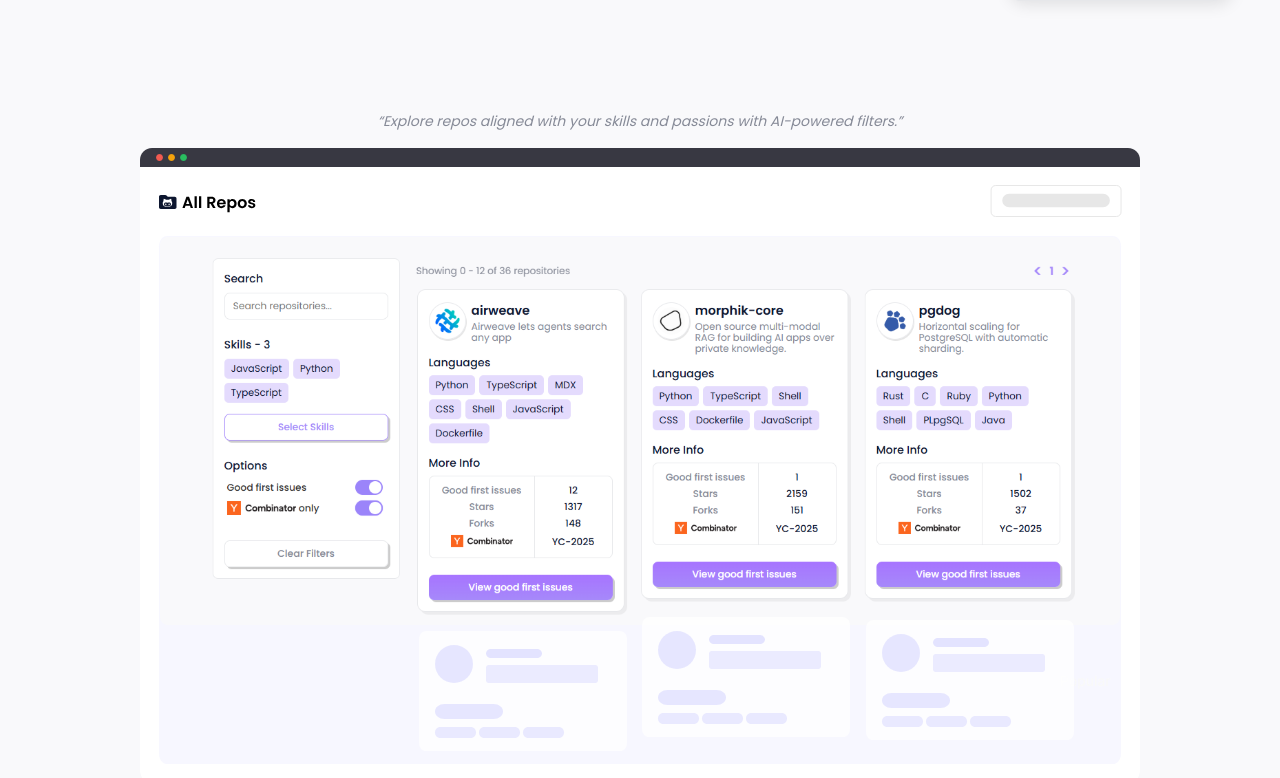
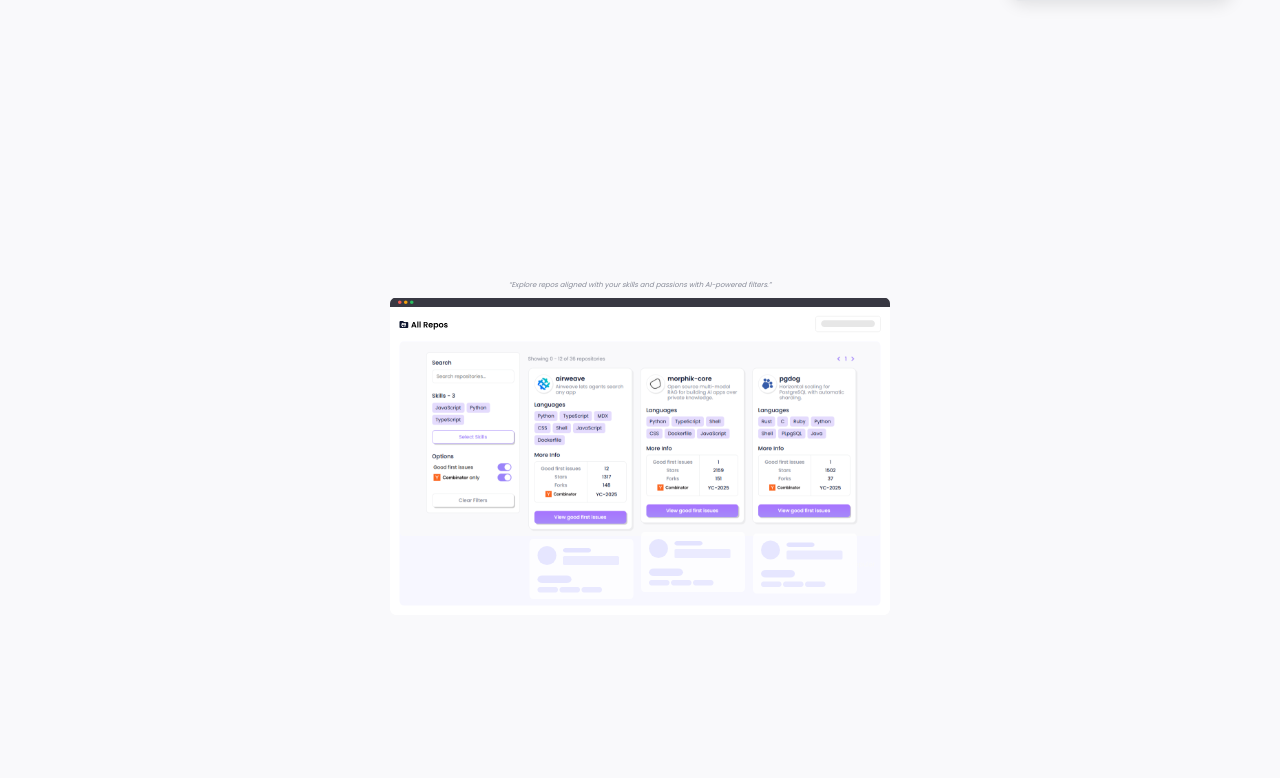
Before and after one commit to skygig/devfound, a Next.js app: page / in a window 1280 px wide. Shown: the part 622-1400 px from the top of the page. Built offline with nearby package versions, Linux system fonts and the light colour scheme; no server answers.

Commit message:
landing: add animation w/ framer-motion

```diff
--- a/package.json
+++ b/package.json
@@ -13,6 +13,7 @@
     "@prisma/client": "^6.8.2",
     "@reduxjs/toolkit": "^2.8.2",
     "@vercel/analytics": "^1.5.0",
+    "framer-motion": "^12.15.0",
     "next": "15.3.2",
     "next-auth": "^4.24.11",
     "openai": "^4.103.0",
--- a/src/app/page.tsx
+++ b/src/app/page.tsx
@@ -2,6 +2,8 @@
 
 import Image from "next/image";
 import { signIn, useSession } from "next-auth/react";
+import { motion, useTransform } from "framer-motion";
+import { useScroll } from "framer-motion";
 
 import Dashboard from "@/components/Dashboard";
 import Features from "@/components/Features";
@@ -13,6 +15,12 @@ import repoView from "@/assets/svgs/overview.svg";
 
 export default function Home() {
   const { data: session } = useSession();
+  const { scrollYProgress } = useScroll();
+  const scaleProgress = useTransform(
+    scrollYProgress,
+    [0, 0.5, 0.8],
+    [1, 1, 0.5]
+  );
 
   if (session) return <Dashboard />;
 
@@ -20,17 +28,33 @@ export default function Home() {
     <div className={styles.page}>
       <div className={styles.heroContainer}>
         <div className={styles.hero}>
-          <div className={styles.pop1}>
+          <motion.div
+            initial={{ opacity: 0 }}
+            transition={{ duration: 0.5 }}
+            whileInView={{ opacity: 1 }}
+            className={styles.pop1}
+          >
             <Image src={aiStar} alt="Ai" />
             <p>AI-Powered Matching</p>
-          </div>
+          </motion.div>
 
-          <div className={styles.heroTop}>
+          <motion.div
+            initial={{ opacity: 0, y: -10 }}
+            transition={{ duration: 0.5 }}
+            whileInView={{ opacity: 1, y: 0 }}
+            className={styles.heroTop}
+          >
             <div></div>
             <p>Built for Open Source</p>
-          </div>
+          </motion.div>
 
-          <div className={styles.header}>
+          <motion.div
+            initial={{ opacity: 0, scale: 0.9 }}
+            transition={{ duration: 0.5 }}
+            whileInView={{ opacity: 1, scale: 1 }}
+            viewport={{ amount: 0.5 }}
+            className={styles.header}
+          >
             <h1>
               Find <span>repositories</span> that match your <span>skills</span>
             </h1>
@@ -38,16 +62,24 @@ export default function Home() {
               Connect your GitHub and discover open-source projects that match
               your skills and interests.
             </p>
-          </div>
+          </motion.div>
 
-          <button
+          <motion.button
+            initial={{ opacity: 0, y: 10 }}
+            transition={{ duration: 0.5 }}
+            whileInView={{ opacity: 1, y: 0 }}
             className={styles.heroButton}
             onClick={() => signIn("github")}
           >
             Connect w/ GitHub
-          </button>
+          </motion.button>
 
-          <div className={styles.pop2}>
+          <motion.div
+            initial={{ opacity: 0 }}
+            transition={{ duration: 0.5 }}
+            whileInView={{ opacity: 1 }}
+            className={styles.pop2}
+          >
             <p>
               More than <span>230</span> repos{" "}
             </p>
@@ -55,17 +87,23 @@ export default function Home() {
               <p>backed by</p>
               <Image src={YClogo} alt="Y Combinator" />
             </div>
-          </div>
+          </motion.div>
         </div>
       </div>
 
-      <div className={styles.overview}>
+      <motion.div
+        initial={{ opacity: 0, scale: 0.9, y: 200 }}
+        transition={{ duration: 0.5 }}
+        animate={{ opacity: 1, scale: 1, y: 0 }}
+        style={{ scale: scaleProgress }}
+        className={styles.overview}
+      >
         <p>
           &ldquo;Explore repos aligned with your skills and passions with
           AI-powered filters.&rdquo;
         </p>
         <Image src={repoView} alt="App view" />
-      </div>
+      </motion.div>
 
       <Features />
     </div>
```
Also changed, not shown: 1 other file (tests, documents, lock files or other folders).
